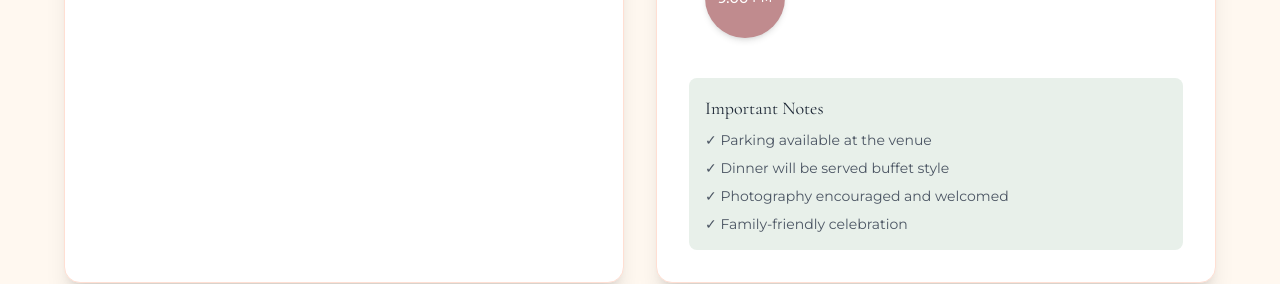
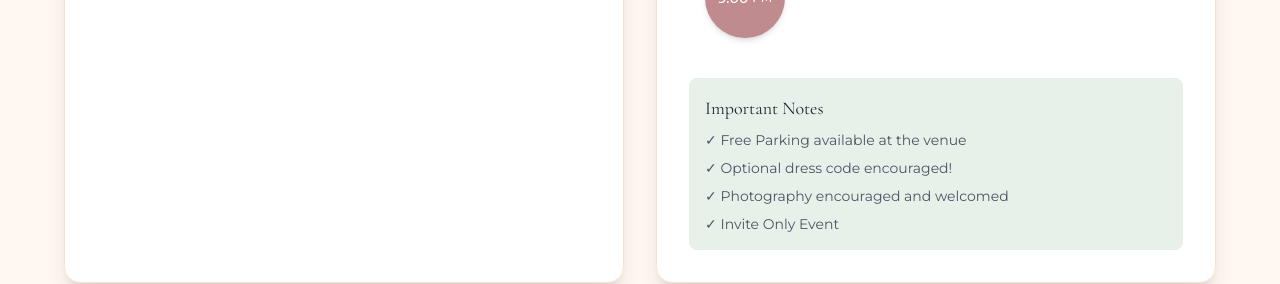
Before and after one commit to Shaheer2492/Wedding, a React (Vite) app in the folder wedding-website/: page /events in a window 1280 px wide. Shown: the part 1100-1384 px from the top of the page. Built offline with nearby package versions, Linux system fonts and the light colour scheme.

Commit message:
minor edits

```diff
--- a/wedding-website/src/components/events/EngagementDetails.jsx
+++ b/wedding-website/src/components/events/EngagementDetails.jsx
@@ -152,10 +152,10 @@ const EngagementDetails = () => {
                 Important Notes
               </h4>
               <ul className="space-y-2 text-sm text-gray-600 font-sans">
-                <li>✓ Parking available at the venue</li>
-                <li>✓ Dinner will be served buffet style</li>
+                <li>✓ Free Parking available at the venue</li>
+                <li>✓ Optional dress code encouraged!</li>
                 <li>✓ Photography encouraged and welcomed</li>
-                <li>✓ Family-friendly celebration</li>
+                <li>✓ Invite Only Event</li>
               </ul>
             </div>
           </div>
```
